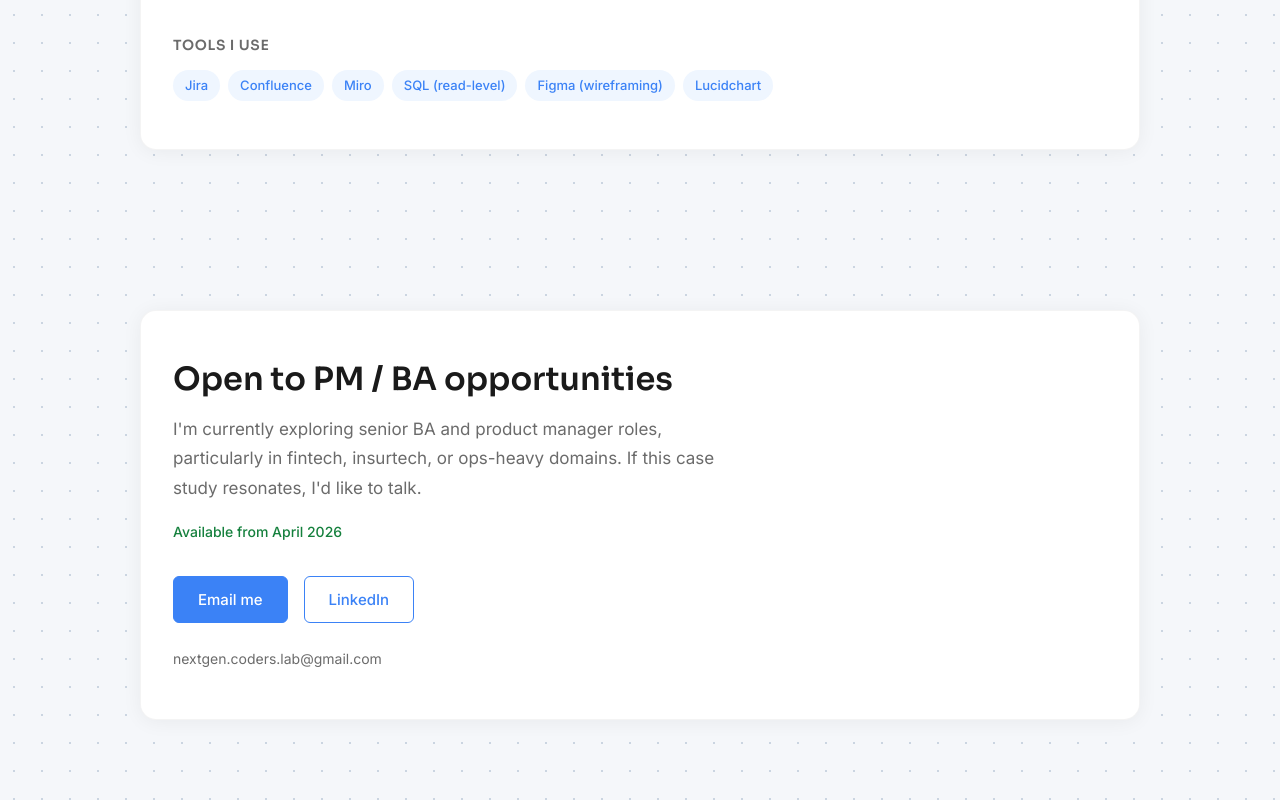
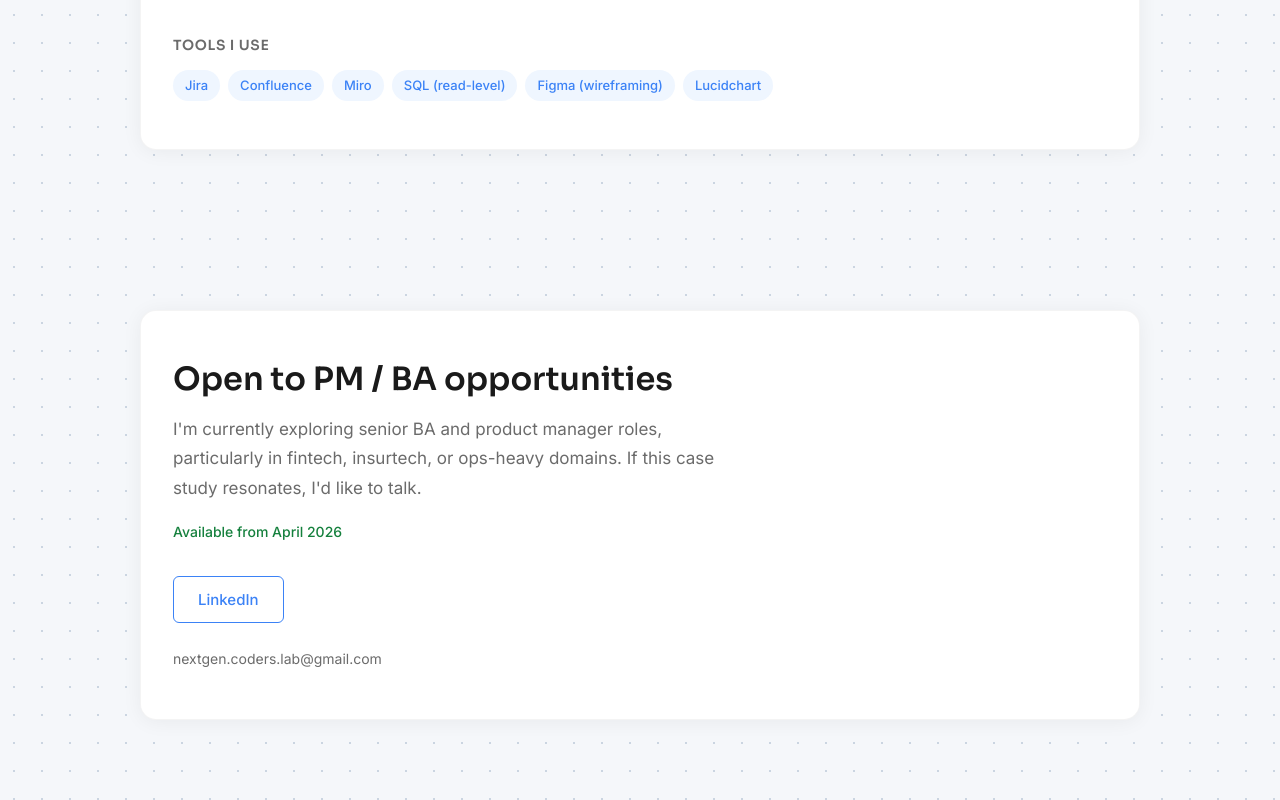
Before and after one commit to katerina-creator/portfolio, a React (Vite) app: page / in a window 1280 px wide. Shown: the part 10723-11523 px from the top of the page. Built offline with nearby package versions, Linux system fonts and the light colour scheme.

Commit message:
Button  and contact

```diff
--- a/src/components/sections/Contact.tsx
+++ b/src/components/sections/Contact.tsx
@@ -13,11 +13,8 @@ export default function Contact() {
         <p className="contact__availability">{contact.availability}</p>
 
         <div className="contact__links">
-          <a href={`mailto:${contact.email}`} className="contact__link contact__link--primary">
-            {contact.emailCta}
-          </a>
           <a
-            href={contact.linkedin}
+            href="https://www.linkedin.com/in/ekaterina-chistova-9573532bb"
             target="_blank"
             rel="noopener noreferrer"
             className="contact__link contact__link--outline"
--- a/src/locales/en.ts
+++ b/src/locales/en.ts
@@ -275,7 +275,7 @@ export const en = {
     headline: 'Open to PM / BA opportunities',
     body: "I'm currently exploring senior BA and product manager roles, particularly in fintech, insurtech, or ops-heavy domains. If this case study resonates, I'd like to talk.",
     email: 'nextgen.coders.lab@gmail.com',
-    linkedin: 'www.linkedin.com/in/ekaterina-chistova-9573532bb',
+    linkedin: 'https://www.linkedin.com/in/ekaterina-chistova-9573532bb',
     availability: 'Available from April 2026',
     emailCta: 'Email me',
     linkedinCta: 'LinkedIn',
--- a/src/locales/ru.ts
+++ b/src/locales/ru.ts
@@ -200,8 +200,8 @@ export const ru = {
     sectionTitle: 'Артефакты',
     sectionSubtitle: 'Примеры работы',
     items: [
-      { type: 'Jira', image: roadmap, caption: 'Product Roadmap (Jira Timeline)', alt: 'Роадмап продукта в Jira: эпики, спринты и сроки доставки' },
-      { type: 'Диаграммы', image: taskExample, caption: 'Task Specification (Acceptance Criteria)', alt: 'Пример спецификации задачи с критериями приёмки' },
+      { type: 'Jira: Хронология', image: roadmap, caption: 'Product Roadmap (Jira Timeline)', alt: 'Роадмап продукта в Jira: эпики, спринты и сроки доставки' },
+      { type: 'Jira: Пример задачи', image: taskExample, caption: 'Task Specification (Acceptance Criteria)', alt: 'Пример спецификации задачи с критериями приёмки' },
     ],
     userFlow: {
       image: userInteraction,
@@ -264,7 +264,7 @@ export const ru = {
     headline: 'Открыта к предложениям',
     body: 'Готова к ролям PM / BA',
     email: 'nextgen.coders.lab@gmail.com',
-    linkedin: 'www.linkedin.com/in/ekaterina-chistova-9573532bb',
+    linkedin: 'https://www.linkedin.com/in/ekaterina-chistova-9573532bb',
     availability: 'С апреля 2026',
     emailCta: 'Написать',
     linkedinCta: 'LinkedIn',
```
